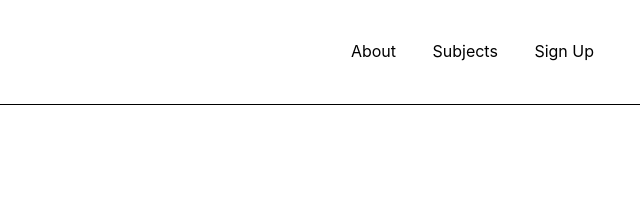
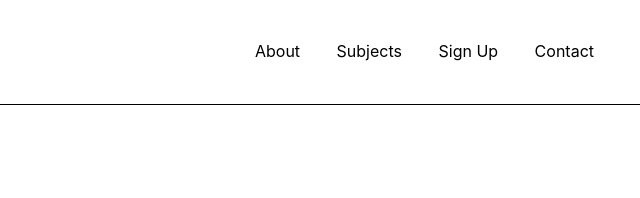
Before and after one commit to nirbhaysax/test, a plain HTML site: page index.html in a window 1280 px wide. Shown: the top 198 px of the page, 622-1262 px from the left. Drawn offline with Linux system fonts and the light colour scheme.

Commit message:
Update index.html

```diff
--- a/index.html
+++ b/index.html
@@ -476,6 +476,7 @@
                 <a href="#about">About</a>
                 <a href="#subjects">Subjects</a>
                 <a href="#signup">Sign Up</a>
+                <a href="#contact">Contact</a>
             </div>
         </nav>
     </header>
@@ -654,10 +655,10 @@
         </div>
     </section>
 
-    <footer>
+    <footer id="contact">
         <div class="footer-content">
             <div class="contact-section">
-                <h3>Contact us</h3>
+                <h3>Contact</h3>
                 <a href="mailto:contact@jumpuptutoring.co.uk">contact@jumpuptutoring.co.uk</a>
             </div>
             <p>&copy; 2025 JumpUp Tutoring. All rights reserved.</p>
```
